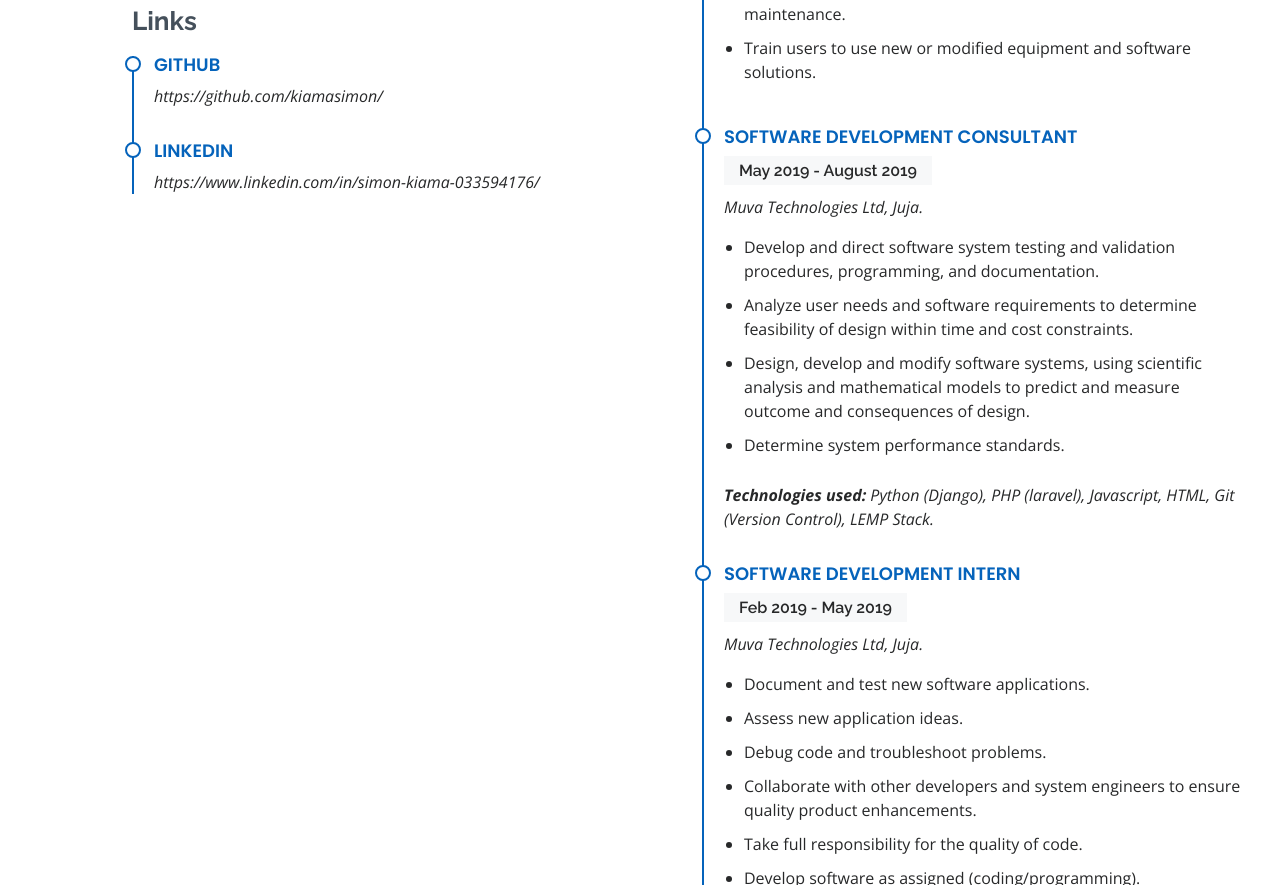
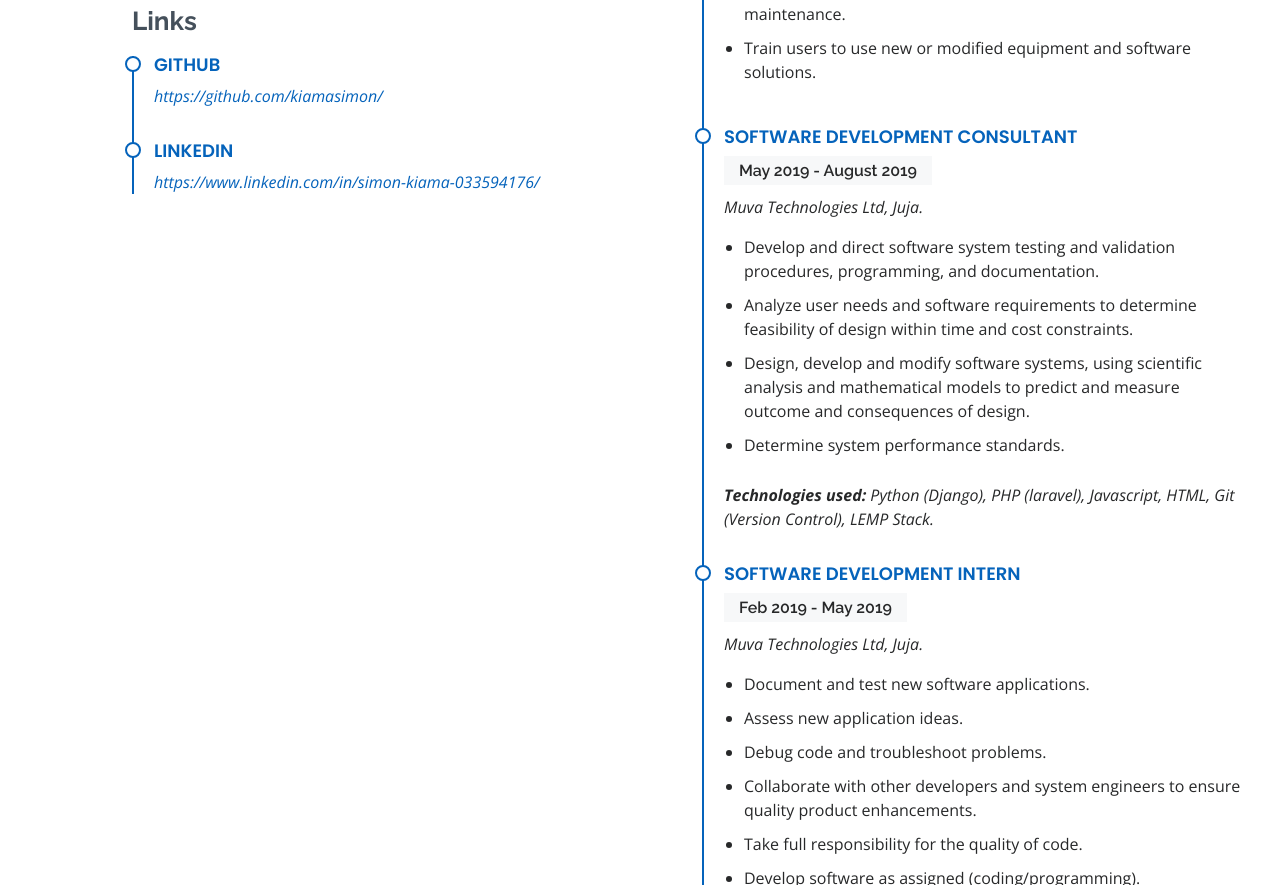
Before and after one commit to kiamasimon/kiamasimon.github.io, a plain HTML site: page index.html in a window 1280 px wide. Shown: the part 3653-4538 px from the top of the page. Drawn offline with nearby package versions, Linux system fonts and the light colour scheme; files whose address does not match are found by name.

Commit message:
linkedin

```diff
--- a/index.html
+++ b/index.html
@@ -275,11 +275,11 @@
               <h3 class="resume-title">Links</h3>
               <div class="resume-item">
                   <h4>Github</h4>
-                  <p><em>https://github.com/kiamasimon/</em></p>
+                  <p><em><a href="https://github.com/kiamasimon/" target="_blank">https://github.com/kiamasimon/</a></em></p>
               </div>
               <div class="resume-item">
                   <h4>LinkedIn</h4>
-                  <p><em>https://www.linkedin.com/in/simon-kiama-033594176/</em></p>
+                  <p><em><a href="https://www.linkedin.com/in/simon-kiama-033594176/" target="_blank">https://www.linkedin.com/in/simon-kiama-033594176/</a></em></p>
               </div>
           </div>
           <div class="col-lg-6">
```
